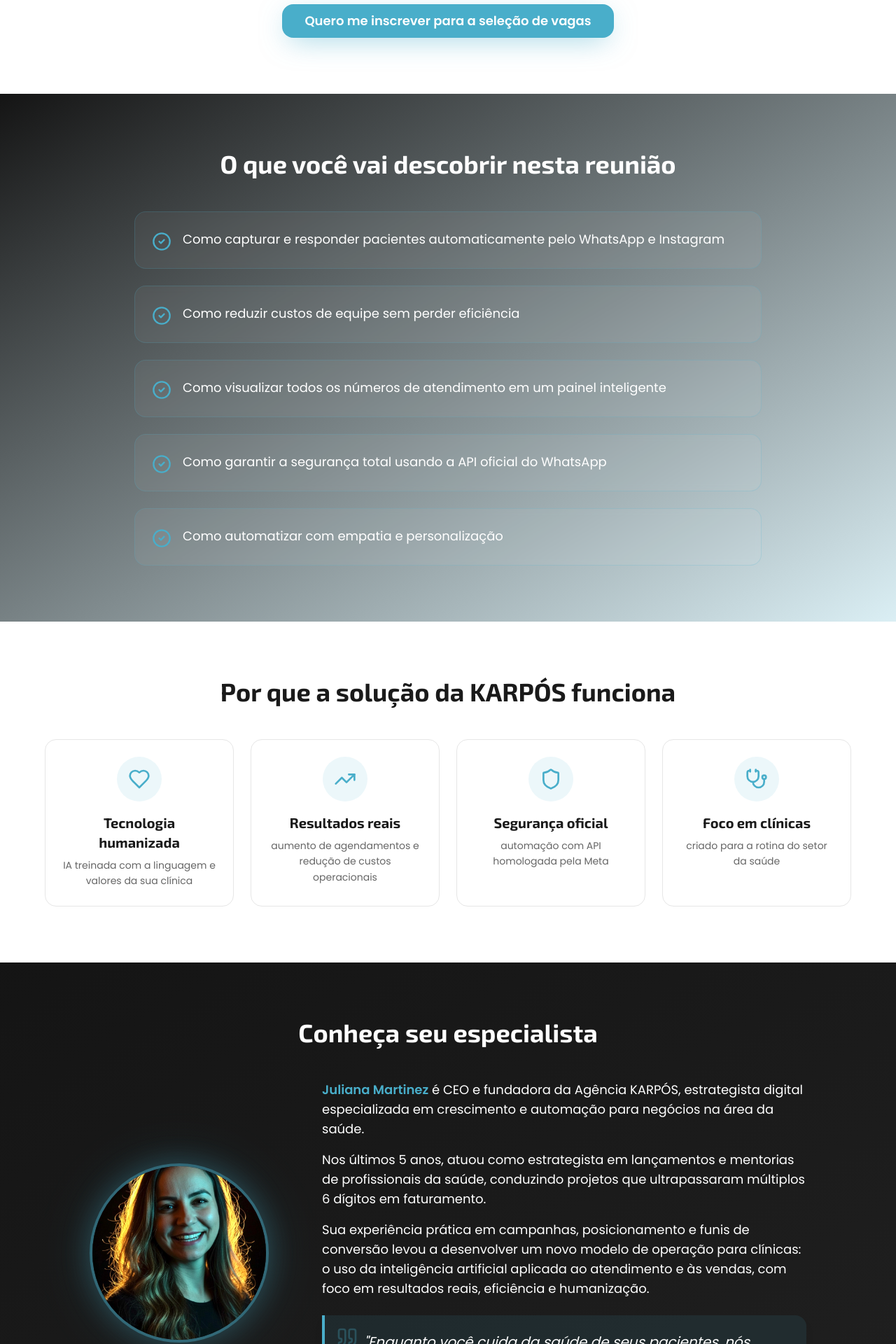
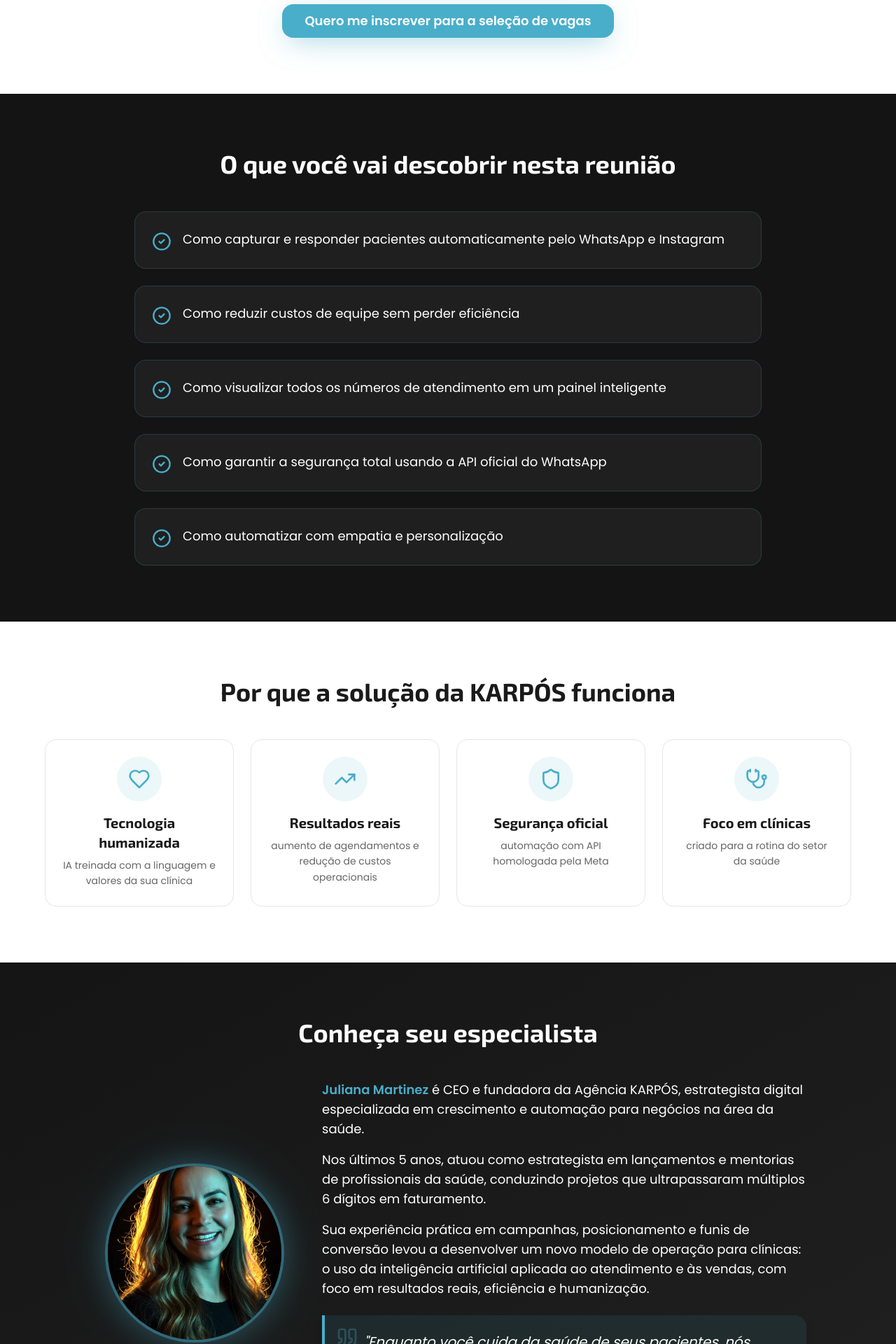
Before and after one commit to juligmartinez-ia/karposagenciaia, a React (Vite) app: page / in a window 1280 px wide. Shown: the part 2840-4760 px from the top of the page at 70% size. Built offline with nearby package versions, Linux system fonts and the light colour scheme; the HTML template or start-up script is replaced by a standard one.

Commit message:
Refactor: Improve contrast and centering

```diff
--- a/src/components/ClosingSection.tsx
+++ b/src/components/ClosingSection.tsx
@@ -11,9 +11,9 @@ export const ClosingSection = ({ onOpenModal }: ClosingSectionProps) => {
   };
 
   return (
-    <section className="py-20 bg-gradient-to-br from-deep-black via-azuri-blue/30 to-deep-black relative overflow-hidden">
+    <section className="py-20 bg-deep-black relative overflow-hidden">
       {/* Background decoration */}
-      <div className="absolute inset-0 bg-[radial-gradient(circle_at_30%_50%,hsl(193_55%_54%/0.15),transparent_50%)]" />
+      <div className="absolute inset-0 bg-[radial-gradient(circle_at_30%_50%,hsl(193_55%_54%/0.08),transparent_50%)]" />
 
       <div className="container mx-auto px-4 relative z-10">
         <div className="max-w-4xl mx-auto text-center">
--- a/src/components/DiscoverySection.tsx
+++ b/src/components/DiscoverySection.tsx
@@ -10,7 +10,7 @@ export const DiscoverySection = () => {
   ];
 
   return (
-    <section className="py-20 bg-gradient-to-br from-deep-black to-azuri-blue/20">
+    <section className="py-20 bg-deep-black">
       <div className="container mx-auto px-4">
         <div className="max-w-4xl mx-auto">
           <h2 className="text-3xl md:text-4xl font-exo font-bold text-pure-white text-center mb-12">
--- a/src/components/SpecialistSection.tsx
+++ b/src/components/SpecialistSection.tsx
@@ -11,8 +11,8 @@ export const SpecialistSection = () => {
 
         <div className="max-w-5xl mx-auto">
           <div className="grid md:grid-cols-[300px_1fr] gap-8 items-center">
-            <div className="flex justify-center md:justify-start">
-              <div className="relative mx-auto md:mx-0">
+            <div className="flex justify-center">
+              <div className="relative mx-auto">
                 <div className="absolute inset-0 bg-azuri-blue/30 rounded-full blur-2xl animate-pulse" />
                 <img
                   src={julianaImage}
```
